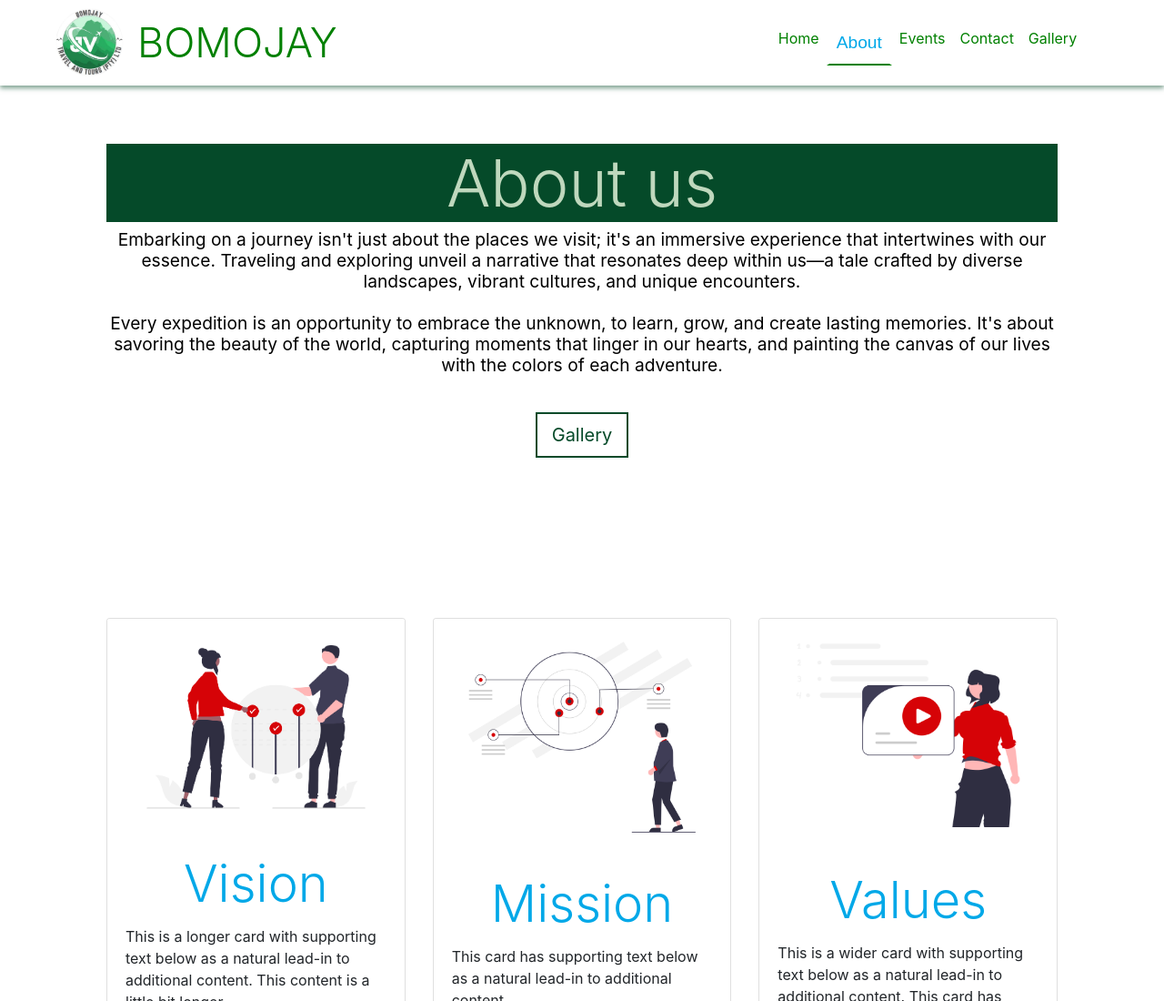
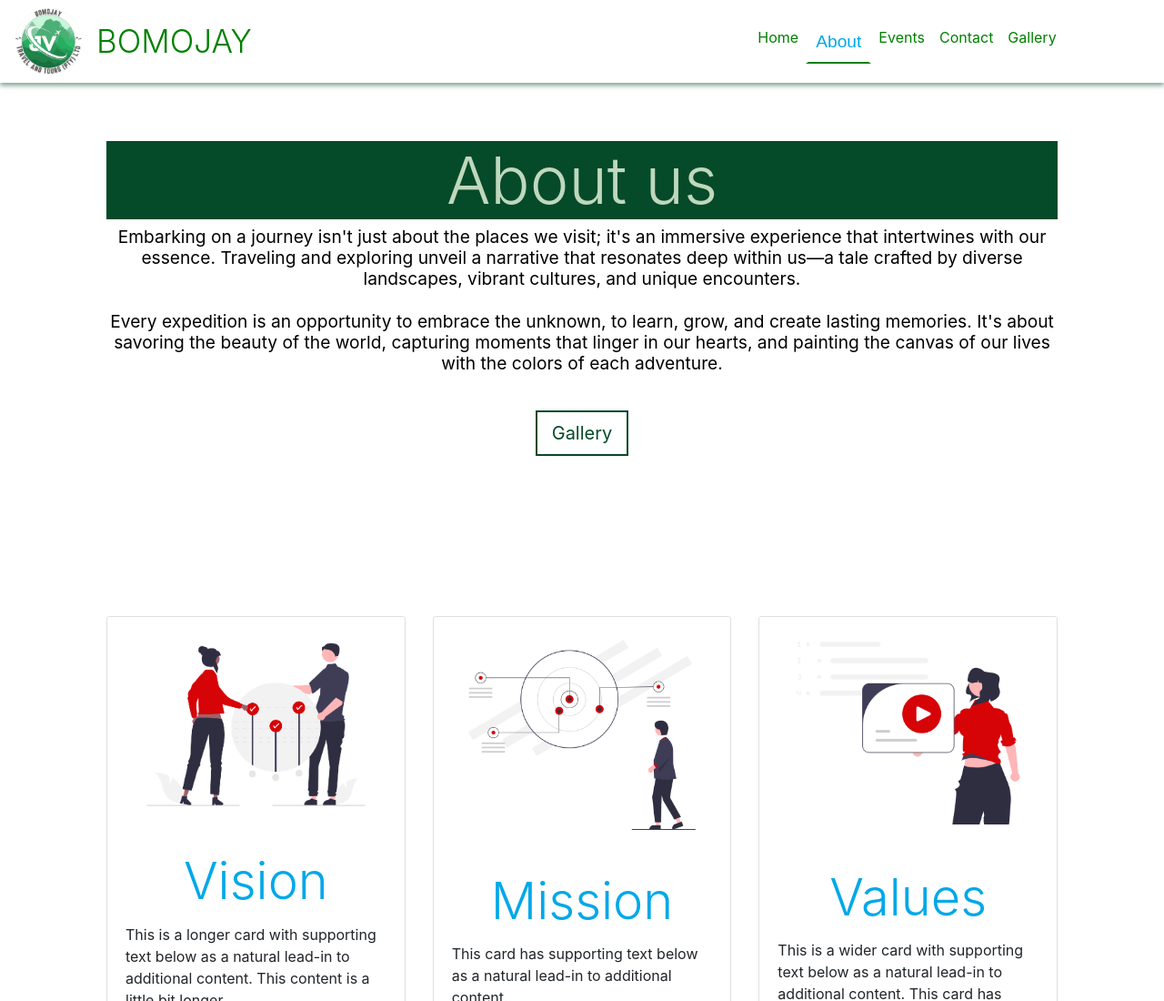
Before and after one commit to LebohangLuuh/bomojay-site, a plain HTML site: page about_bomojay.html in a window 1280 px wide. Shown: the top 1100 px of the page at 91% size. Drawn offline with nearby package versions, Linux system fonts and the light colour scheme.

Commit message:
reduced font on company name

```diff
--- a/about_bomojay.html
+++ b/about_bomojay.html
@@ -20,8 +20,8 @@
 
 <!-- First Navigation Bar -->
 <nav class="navbar navbar-expand-lg navbar-light sticky-top" style="background-color: white;">
-  <img src="img_&_Vids/logo bomojay.png" style="height: 75px; padding-left: 45px;" alt="company Logo">
-  <a class="display-2 navbar-brand col-6" style="color: #008000; font-size: 45px;" href="index.html">BOMOJAY</a>
+  <img src="img_&_Vids/logo bomojay.png" style="height: 75px; " alt="company Logo">
+  <a class="display-2 navbar-brand col-6" style="color: #008000; font-size: 35px;" href="index.html">BOMOJAY</a>
   <button class="navbar-toggler" type="button" data-toggle="collapse" data-target="#navbarNav" aria-controls="navbarNav" aria-expanded="false" aria-label="Toggle navigation">
     <span class="navbar-toggler-icon"></span>
   </button>
```
Also changed, not shown: Gallery.html (+1 -1 lines), Service.html (+1 -1 lines), contactus.html (+1 -1 lines), index.html (+2 -2 lines).
